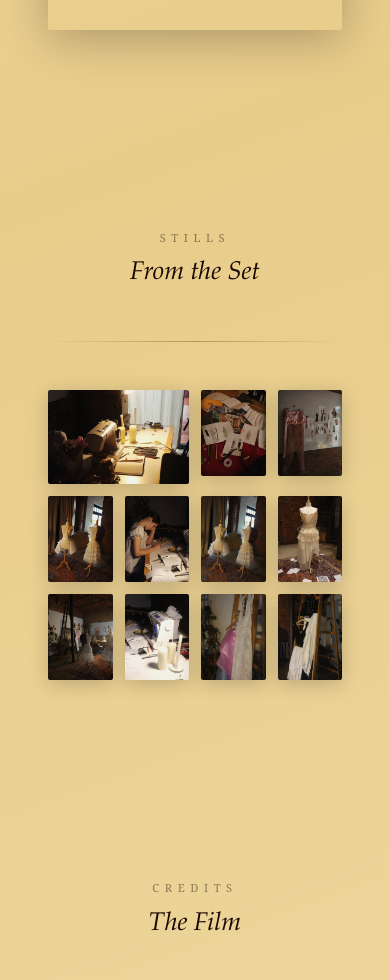
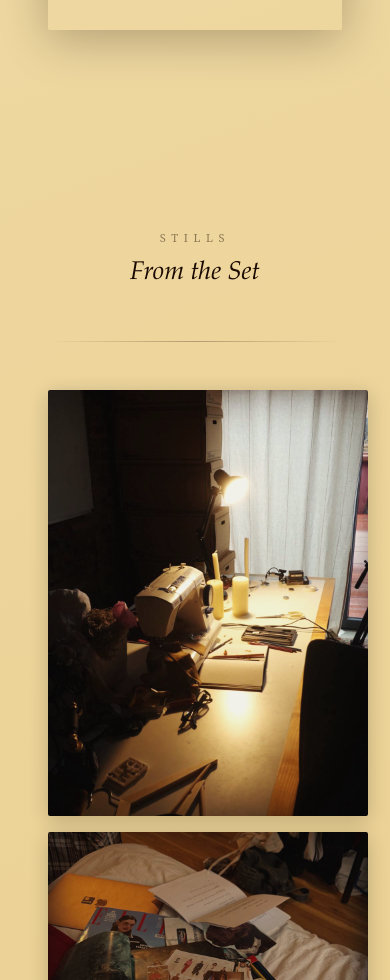
Before and after one commit to kaykas/debut-film-site, a Next.js app: page / in a window 390 px wide. Shown: the part 1240-2220 px from the top of the page. Built offline with nearby package versions, Linux system fonts and the light colour scheme; grey boxes are pictures that could not be loaded.

Commit message:
Gallery: responsive grid, fits desktop

```diff
--- a/app/page.tsx
+++ b/app/page.tsx
@@ -156,15 +156,15 @@ export default function Home() {
       </section>
 
       {/* ── STILLS ── */}
-      <section id="stills" style={{ padding: "100px 48px", maxWidth: 1400, margin: "0 auto" }}>
+      <section id="stills" style={{ padding: "100px 48px", maxWidth: 1200, margin: "0 auto" }}>
         <SectionLabel>Stills</SectionLabel>
         <SectionHeading>From the Set</SectionHeading>
         <Rule />
         <div style={{
           marginTop: 48,
           display: "grid",
-          gridTemplateColumns: "repeat(4, 1fr)",
-          gap: 12,
+          gridTemplateColumns: "repeat(auto-fill, minmax(320px, 1fr))",
+          gap: 16,
         }}>
           {stills.map((s, i) => (
             <div
@@ -175,8 +175,6 @@ export default function Home() {
                 overflow: "hidden",
                 borderRadius: 2,
                 boxShadow: "0 4px 20px rgba(10,4,0,0.20)",
-                // Make first image span 2 cols for visual interest
-                ...(i === 0 ? { gridColumn: "span 2", aspectRatio: "3/2" } : {}),
               }}
             >
               <Image
```
